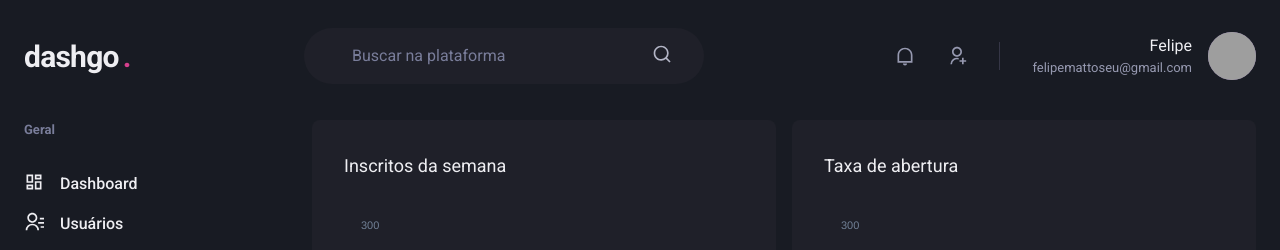
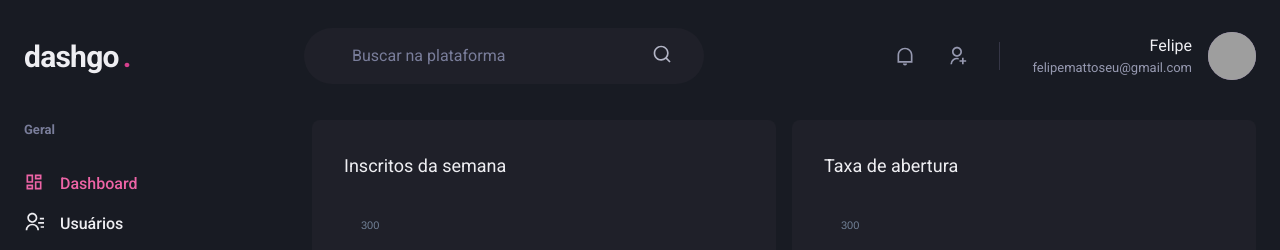
Before and after one commit to felipe-jm/ignite-react-dashgo, a Next.js app: page /dashboard in a window 1280 px wide. Shown: the top 250 px of the page. Built offline with nearby package versions, Linux system fonts and the light colour scheme; grey boxes are pictures that could not be loaded.

Commit message:
Add ActiveLink component

```diff
--- /dev/null
+++ b/src/components/ActiveLink.tsx
@@ -0,0 +1,39 @@
+import Link, { LinkProps } from "next/link";
+
+import { useRouter } from "next/router";
+
+import { cloneElement } from "react";
+
+type ActiveLinkProps = {
+  children: React.ReactElement;
+  shouldMatchExactHref?: boolean;
+} & LinkProps;
+
+export const ActiveLink = ({
+  children,
+  shouldMatchExactHref = false,
+  ...rest
+}: ActiveLinkProps) => {
+  let isActive = false;
+
+  const { asPath } = useRouter();
+
+  if (shouldMatchExactHref && (asPath === rest.href || asPath === rest.as)) {
+    isActive = true;
+  }
+
+  if (
+    !shouldMatchExactHref &&
+    (asPath.startsWith(String(rest.href)) || asPath.startsWith(String(rest.as)))
+  ) {
+    isActive = true;
+  }
+
+  return (
+    <Link {...rest}>
+      {cloneElement(children, {
+        color: isActive ? "pink.400" : "gray.50",
+      })}
+    </Link>
+  );
+};
--- a/src/components/Sidebar/NavLink.tsx
+++ b/src/components/Sidebar/NavLink.tsx
@@ -1,11 +1,11 @@
-import Link from "next/link";
-
 import {
   Link as ChakraLink,
   Icon,
   Text,
   LinkProps as ChakraLinkProps,
 } from "@chakra-ui/react";
+
+import { ActiveLink } from "components/ActiveLink";
 
 type NavLinkProps = {
   icon: React.ElementType;
@@ -14,12 +14,12 @@ type NavLinkProps = {
 } & ChakraLinkProps;
 
 export const NavLink = ({ icon, children, href, ...rest }: NavLinkProps) => (
-  <Link href={href} passHref>
+  <ActiveLink href={href} passHref>
     <ChakraLink display="flex" align="center" {...rest}>
       <Icon as={icon} fontSize="20" />
       <Text ml="4" fontWeight="medium">
         {children}
       </Text>
     </ChakraLink>
-  </Link>
+  </ActiveLink>
 );
```
